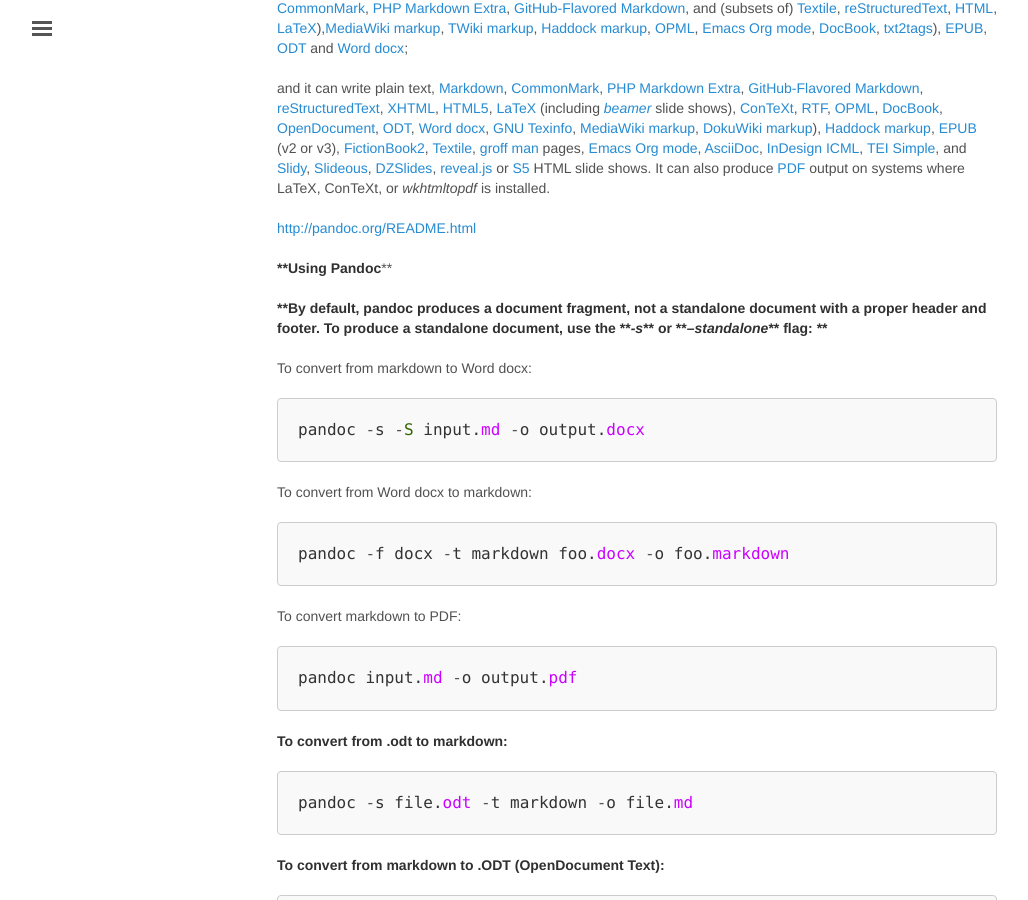
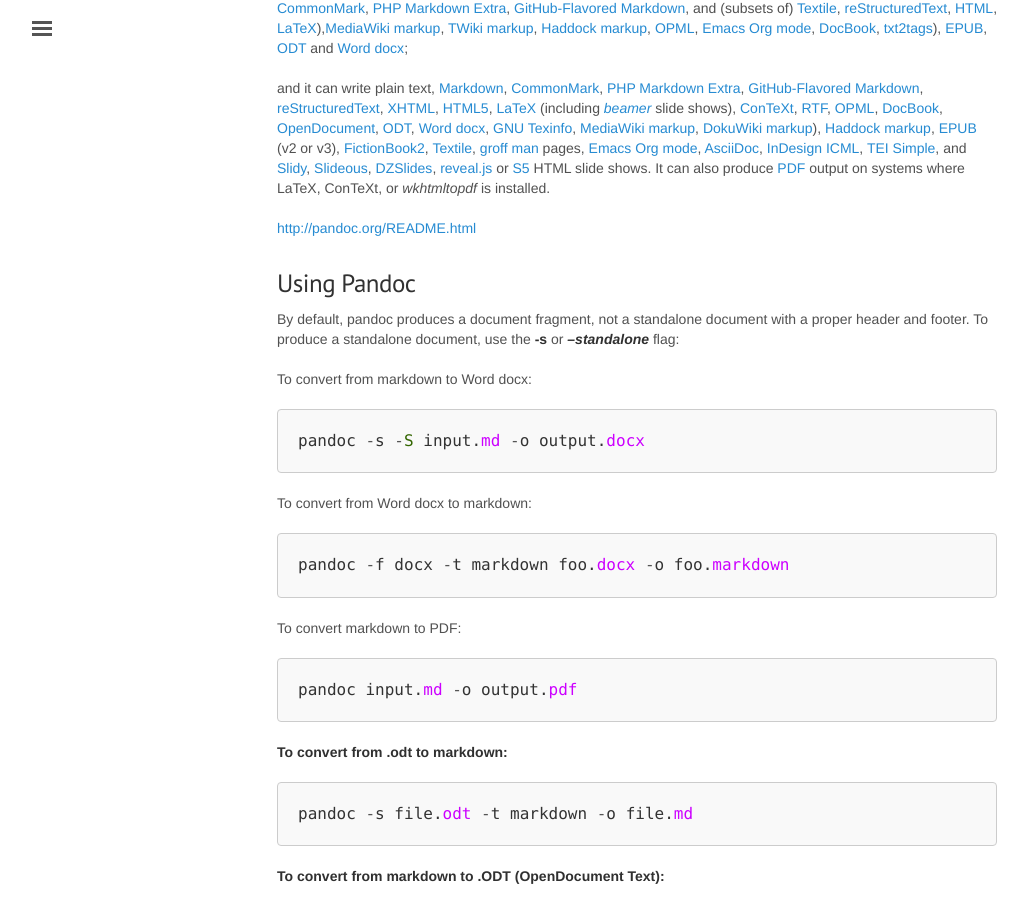
Before and after one commit to mpmendespt/Raspberry_Pi_and_other_SBC, a Jekyll site: the page built from _posts/2016-05-29-From-Markdown-to-.odt-and-vice-versa.md, in a window 1280 px wide and 900 px high, scrolled down 1391 px. Shown: the whole window, without its empty margins (3-1031 px from the left). Built offline with Jekyll 4.4.1, drawn with Linux system fonts in a browser that asks for light colours; nearby versions of some CDN libraries; comment, search, counter and statistics services are not loaded.

Commit message:
Updates...

```diff
--- a/_posts/2016-05-29-From-Markdown-to-.odt-and-vice-versa.md
+++ b/_posts/2016-05-29-From-Markdown-to-.odt-and-vice-versa.md
@@ -92,12 +92,11 @@
 
 <http://pandoc.org/README.html>
 
-****Using Pandoc****
+### Using Pandoc ###
 
-****By default, pandoc produces a document fragment, not a standalone
+By default, pandoc produces a document fragment, not a standalone
 document with a proper header and footer. To produce a standalone
-document, use the *******-s******* or *******--standalone******* flag:
-****
+document, use the **-s** or ***--standalone*** flag:
 
 
 To convert from markdown to Word docx:
```
Also changed, not shown: 3 other files.
